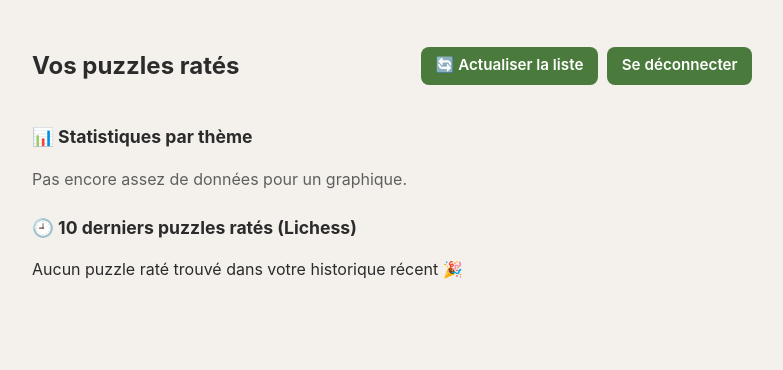
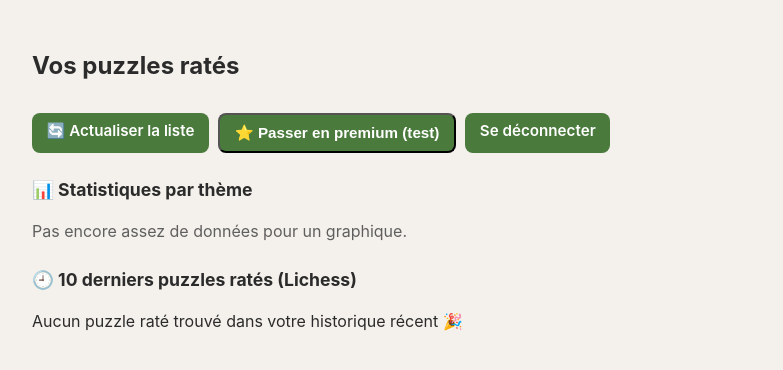
Before and after one commit to ycarissan/lichess_replay, a Flask app: template templates/puzzles.html in a window 1280 px wide. Shown: the top 370 px of the page, without its empty margins (248-1031 px from the left). Run offline with Flask 3, Linux system fonts and the light colour scheme; the template is opened without the code that fills it, so the values that code supplies are empty.

Commit message:
Toggle premium/gratuit temporaire (test, à retirer avant prod)

```diff
--- a/app.py
+++ b/app.py
@@ -265,6 +265,35 @@
         except Exception:
             pass
     return redirect(url_for("puzzles"))
+
+
+@app.route("/api/premium/toggle", methods=["POST"])
+def api_premium_toggle():
+    """Bascule le statut premium de l'utilisateur connecté.
+    TEMPORAIRE : en attendant un vrai système de paiement, ce toggle sert
+    uniquement à tester le mode premium. À retirer / protéger avant toute
+    mise en production réelle avec de vrais utilisateurs."""
+    if "access_token" not in session:
+        return {"error": "not_authenticated"}, 401
+
+    username = session.get("lichess_username")
+    if not username:
+        return {"error": "no_username"}, 400
+
+    sb = get_supabase()
+    if not sb:
+        return {"error": "supabase_unavailable"}, 503
+
+    current = is_premium_user(username)
+    try:
+        sb.table("premium_users").upsert({
+            "lichess_username": username,
+            "is_premium": not current,
+        }, on_conflict="lichess_username").execute()
+    except Exception:
+        return {"error": "toggle_failed"}, 500
+
+    return {"premium": not current}
 
 
 @app.route("/logout")
--- a/templates/puzzles.html
+++ b/templates/puzzles.html
@@ -18,6 +18,9 @@
 
       <div class="topbar-actions" id="topbar-actions">
         <a class="btn small" href="{{ url_for('puzzles') }}">🔄 Actualiser la liste</a>
+        <button type="button" id="premium-toggle-btn" class="btn small">
+          {% if is_premium %}⭐ Repasser en gratuit{% else %}⭐ Passer en premium (test){% endif %}
+        </button>
         <a class="btn small" href="{{ url_for('logout') }}">Se déconnecter</a>
       </div>
     </header>
@@ -412,6 +415,21 @@
         }
       });
     }
+    // 9) Bascule premium/gratuit (temporaire, en attendant un vrai paiement).
+    const premiumToggleBtn = document.getElementById('premium-toggle-btn');
+    if (premiumToggleBtn) {
+      premiumToggleBtn.addEventListener('click', () => {
+        premiumToggleBtn.disabled = true;
+        premiumToggleBtn.textContent = '...';
+        fetch('/api/premium/toggle', { method: 'POST' })
+          .then(r => r.ok ? r.json() : Promise.reject(r.status))
+          .then(() => { window.location.reload(); })
+          .catch(() => {
+            alert("Impossible de changer le statut premium (Supabase non configuré ou erreur serveur).");
+            premiumToggleBtn.disabled = false;
+          });
+      });
+    }
   </script>
 </body>
 </html>
```
